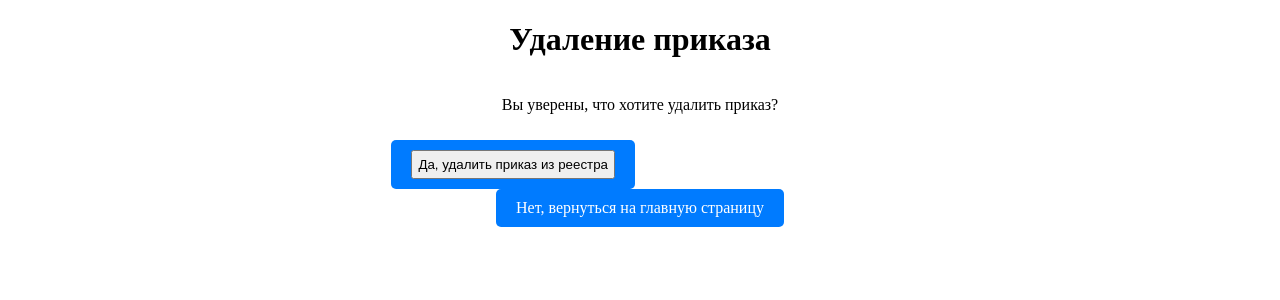
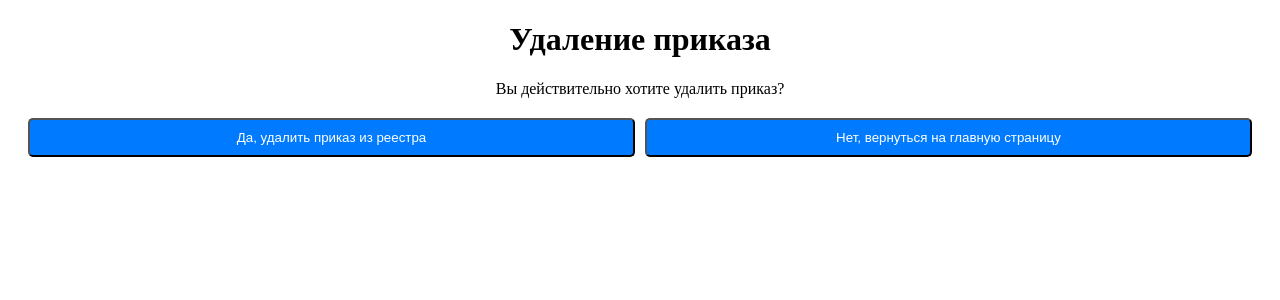
Before and after one commit to evlx87/OrderRegistry, a Django app: template orders/templates/orders/delete_order.html in a window 1280 px wide. Shown: the top 300 px of the page. Run offline with Django 5.2, Linux system fonts and the light colour scheme; the template is opened without the code that fills it, so the values that code supplies are empty.

Commit message:
корректировка стиля оформления кнопок в формах добавления, редактирования и удаления приказов

```diff
--- a/orders/templates/orders/delete_order.html
+++ b/orders/templates/orders/delete_order.html
@@ -6,15 +6,28 @@
 
 {% block content %}
     <h1>Удаление приказа</h1>
-<div class="add_form">
-    <p>Вы уверены, что хотите удалить приказ?</p>
+    <p class="cntr">Вы действительно хотите удалить приказ?</p>
     <form method="post" enctype="multipart/form-data">
         {% csrf_token %}
-        <a class="pp_button">
-        <input type="hidden" name="confirm_delete" value="yes">
-        <input type="submit" value="Да, удалить приказ из реестра">
-            </a>
-    </form>
-    <a class="pp_button" href="{% url 'orders:index' %}">Нет, вернуться на главную страницу</a>
-</div>
+            <input type="hidden" name="confirm_delete" value="yes">
+            <div class="button_container">
+                <button class="add_form pp_button" type="submit">Да, удалить приказ из реестра</button>
+                <button class="add_form pp_button" id="buttonId">Нет, вернуться на главную страницу</button>
+            </div>
+</form>
+
+
+
 {% endblock %}
+
+{% block script %}
+    <script>
+        document.addEventListener('DOMContentLoaded', function() {
+            var button = document.querySelector('#buttonId');
+
+            button.addEventListener('click', function() {
+                window.location.href = "{% url 'orders:index' %}";
+            });
+        });
+    </script>
+{% endblock %}
--- a/static/css/style.css
+++ b/static/css/style.css
@@ -20,6 +20,9 @@ h1 {
 }
 
 /* Кнопки */
+.cntr {
+    text-align: center;
+}
 .button_container {
     display: flex;
     justify-content: center;
@@ -88,7 +91,7 @@ h1 {
 
 .add_form button {
     margin: 0 10px;
-    color: brown;
+    color: white;
     font-weight: bold;
 }
 
```
Also changed, not shown: orders/templates/orders/add_order.html (+17 -3 lines), orders/templates/orders/edit_order.html (+17 -6 lines).
